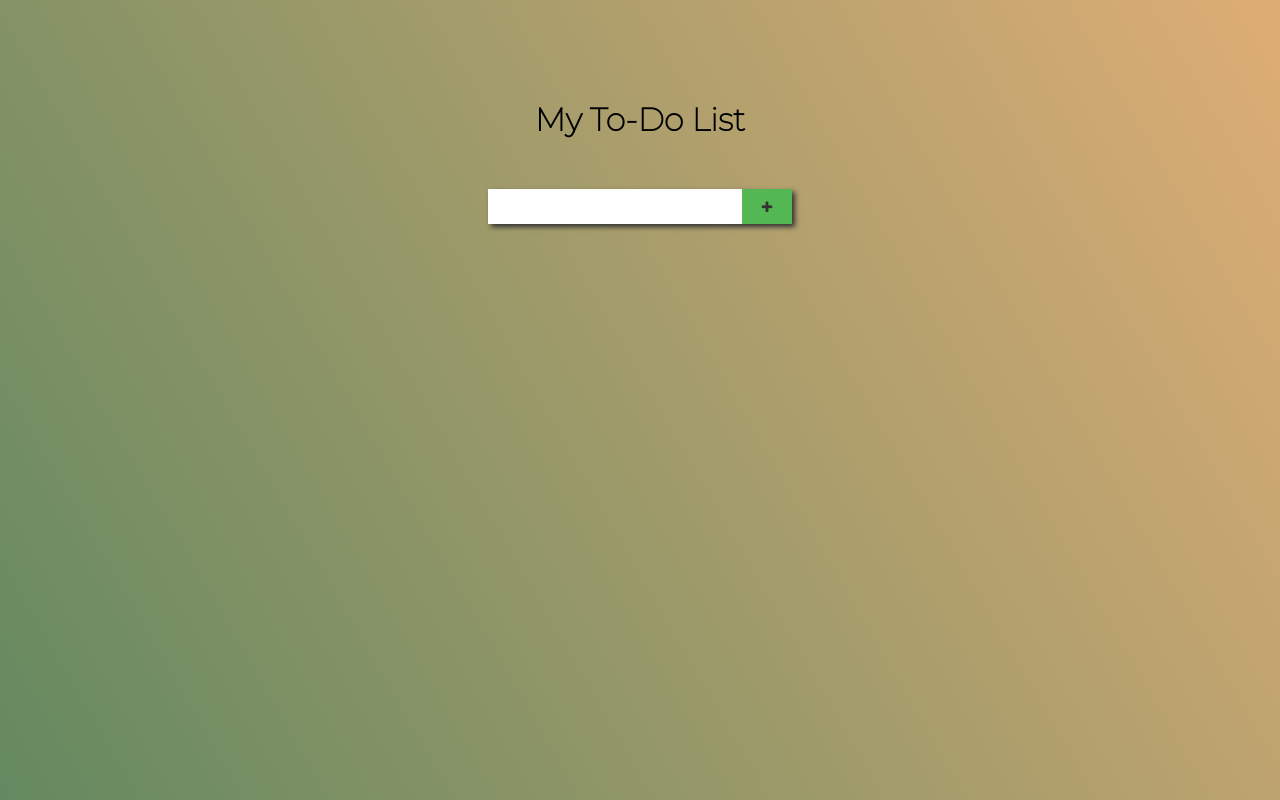
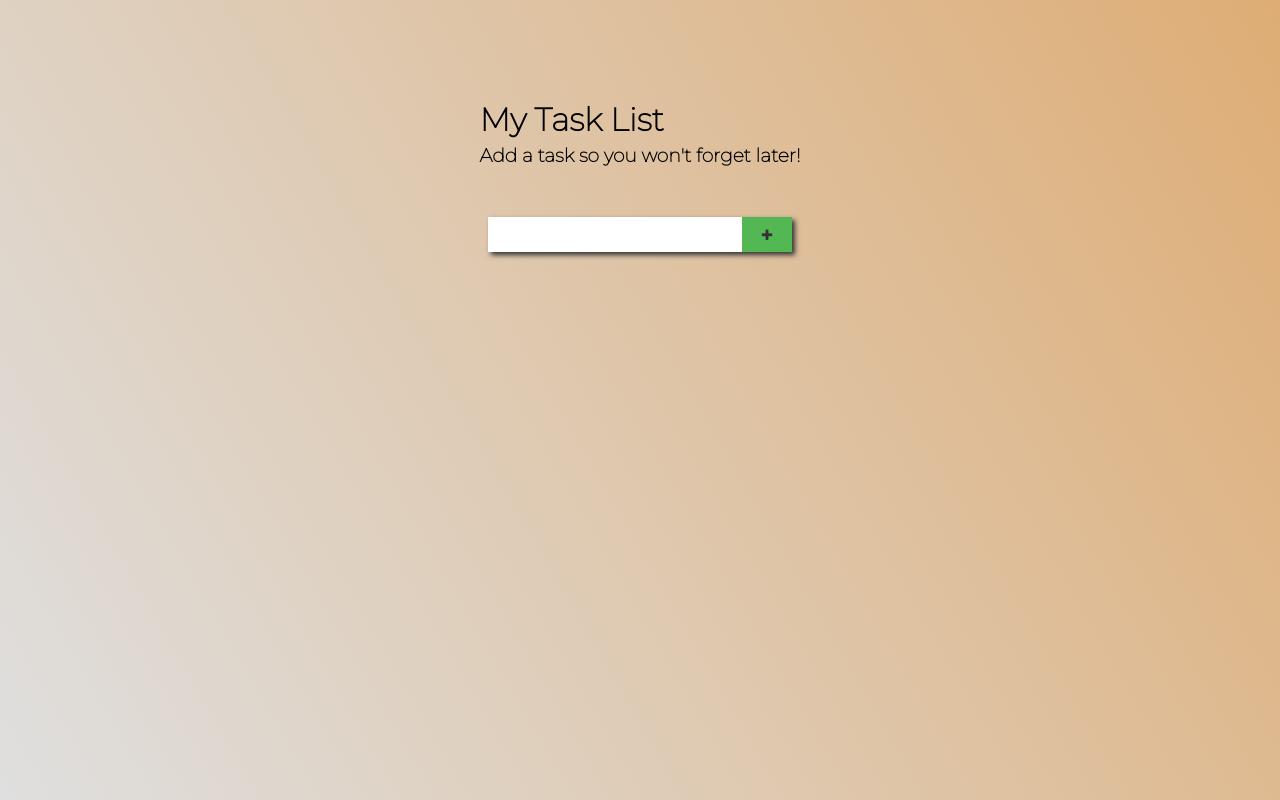
Before and after one commit to tonehhh/my-task-list, a plain HTML site: page index.html in a window 1280 px wide. Drawn offline with Linux system fonts and the light colour scheme.

Commit message:
adjusted styling

```diff
--- a/index.html
+++ b/index.html
@@ -14,7 +14,8 @@
 </head>
 <body>
     <header>
-        <h1>My To-Do List</h1>
+        <h1>My Task List</h1>
+        <h3>Add a task so you won't forget later!</h3>
     </header>
     <form>
         <input type="text" name="text" id="text" required>
--- a/script.js
+++ b/script.js
@@ -2,16 +2,18 @@ const inputText = document.querySelector('#text');
 const addButton = document.querySelector('.add-button');
 const list = document.querySelector('.container ul');
 
+
+// add todo via plus button after task input
 addButton.addEventListener('click', (e)=>{
     if(inputText.value != ""){
         e.preventDefault();
 
-        //create li
+        //create li element that contains task input
         const myLi = document.createElement('li');
         myLi.innerHTML = inputText.value;
         list.appendChild(myLi);
 
-        //create span
+        //create span element that's styled as a delete button
         const mySpan = document.createElement('span');
         mySpan.innerHTML = 'X';
         myLi.appendChild(mySpan);
--- a/style.css
+++ b/style.css
@@ -7,7 +7,7 @@
 
 body{
     min-height: 100vh;
-    background:linear-gradient(60deg, rgb(100, 137, 96), rgb(222, 173, 117));
+    background:linear-gradient(60deg, rgb(223, 223, 223), rgb(222, 173, 117));
     display: flex;
     flex-direction: column;
     align-items: center;
@@ -16,6 +16,11 @@ body{
 h1{
     color: rgb(0, 0, 0);
     margin-top: 100px;
+}
+
+h3{
+    color:rgb(0, 0, 0);
+    margin-top: 5px;
 }
 
 form{
```
